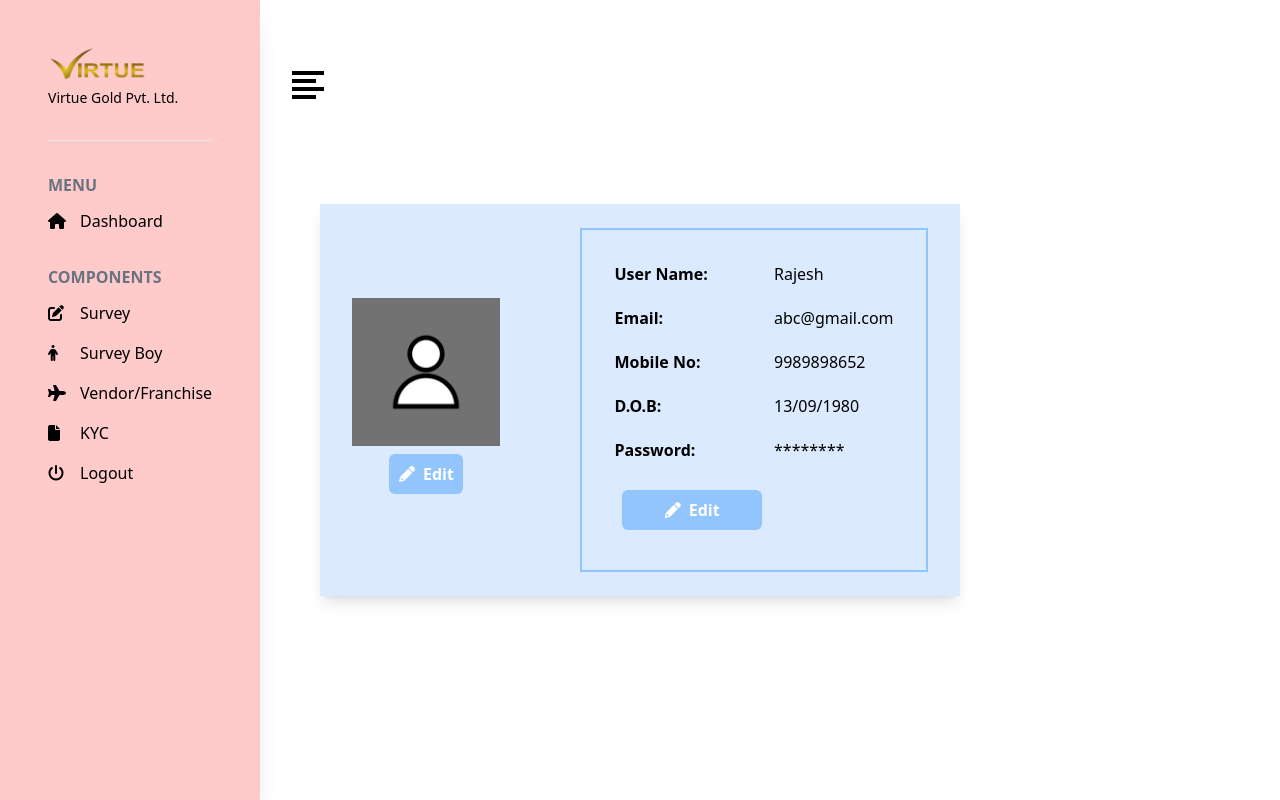
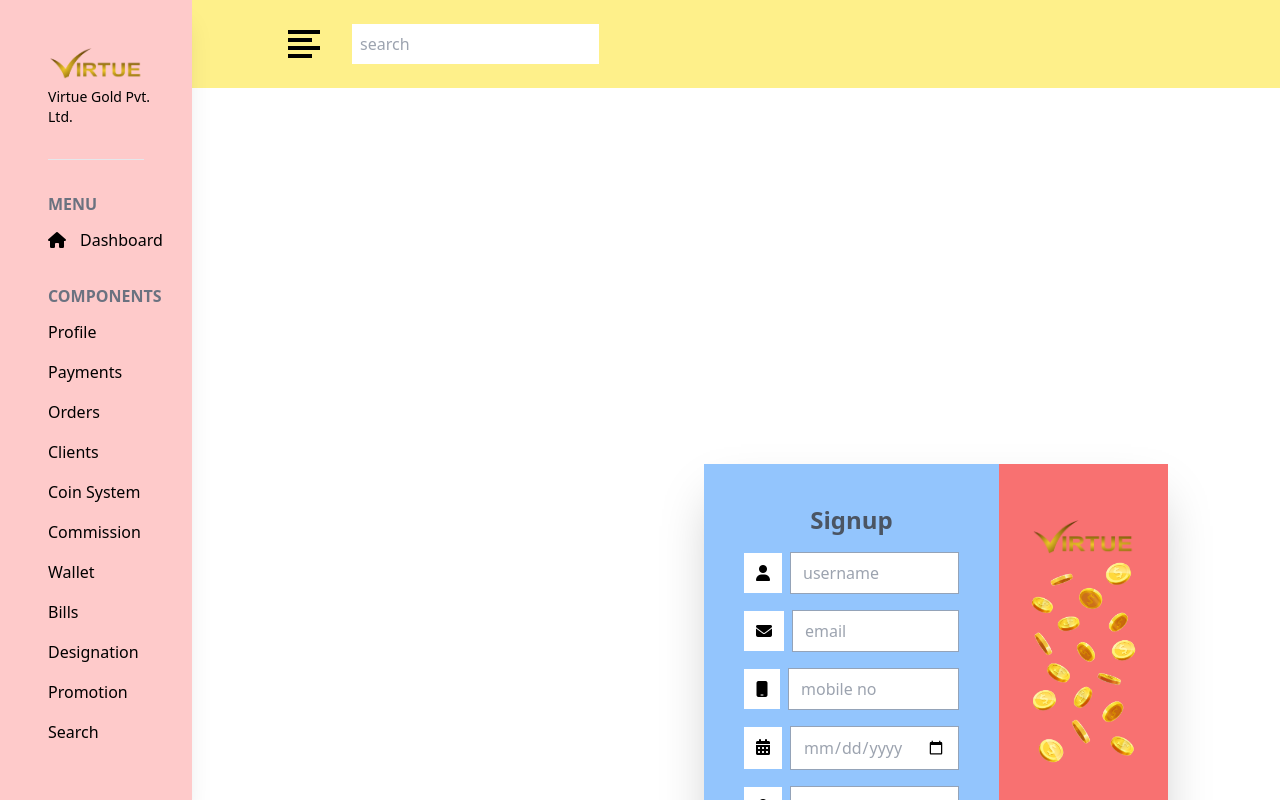
Before and after one commit to Raushan-Kumar95/virtue-gold-Givni, a React (Vite) app: page /signup in a window 1280 px wide. Shown: the top 800 px of the page. Built offline with nearby package versions, Linux system fonts and the light colour scheme.

Commit message:
added sidenavbar

```diff
--- a/package.json
+++ b/package.json
@@ -14,6 +14,7 @@
     "react": "^18.2.0",
     "react-dom": "^18.2.0",
     "react-hook-form": "^7.43.0",
+    "react-router-dom": "^6.8.0",
     "yup": "^0.32.11"
   },
   "devDependencies": {
--- a/src/App.jsx
+++ b/src/App.jsx
@@ -1,17 +1,27 @@
 import './App.css'
-import Dashboard from './Dashboard'
-import Login from './components/Login'
+// import Dashboard from './Dashboard'
+// import Login from './components/Login'
 import ProfileDashboard from './components/ProfileDashboard'
 import Signup from './components/Signup'
+import { BrowserRouter, Routes, Route } from 'react-router-dom'
+import Sidebar from './components/sidebar/Sidebar'
+
 
 function App() {
 
   return (
     <div className="App">
-      {/* <Signup/> */}
-      {/* <Login/> */}
-      <Dashboard/>
-      <ProfileDashboard />
+      <BrowserRouter>
+
+
+      <Sidebar />
+      <div className='absolute top-1/2 left-1/2 -translate-x-1/2 -translate-y-1/2 '>
+      <Routes>
+        <Route path='/signup' element={<Signup />} ></Route>
+        <Route path='/profile' element={<ProfileDashboard />} ></Route>
+      </Routes>
+      </div>
+      </BrowserRouter>
     </div>
   )
 }
--- a/src/Dashboard.jsx
+++ b/src/Dashboard.jsx
@@ -1,16 +1,22 @@
-import React from 'react'
-import Sidebar from './components/sidebar/Sidebar'
+// import React from 'react'
+// // import SearchBar from './components/search/SearchBar'
 // import Sidebar from './components/sidebar/Sidebar'
+// // import Sidebar from './components/sidebar/Sidebar'
+// import { BrowserRouter, Routes, Route } from 'react-router-dom'
 
 
+// const Dashboard = () => {
+//   return (
+//     <div className='flex'>
+//       <BrowserRouter>
+//       <Routes>
+//         <Route></Route>
+//       </Routes>
+//       {/* <SearchBar /> */}
+//       </BrowserRouter>
+//     </div>
 
-const Dashboard = () => {
-  return (
-    <div>
-    <Sidebar/>
-    </div>
+//   )
+// }
 
-  )
-}
-
-export default Dashboard
+// export default Dashboard
--- a/src/components/ProfileDashboard.jsx
+++ b/src/components/ProfileDashboard.jsx
@@ -3,9 +3,7 @@ import React from 'react'
 const ProfileDashboard = () => {
     return (
         <>
-            <div className="md:absolute md:top-[50%] md:left-[50%] md:translate-x-[-50%] md:translate-y-[-50%] flex flex-col">
-
-
+            <div className="flex flex-col">
 
                 <div className=" p-6 flex flex-col md:flex-row gap-10 md:gap-20 justify-center  shadow-lg bg-blue-100">
                     <div className="md:w-1/4 flex flex-col justify-center items-center ">
--- a/src/components/Signup.jsx
+++ b/src/components/Signup.jsx
@@ -4,7 +4,7 @@ import vietue_logo_2 from '../../public/vietue_logo_2.png'
 
 const Signup = () => {
   return (
-    <div className='flex justify-center items-center md:mx-16 mx-5 md:my-16 my-5'>
+    <div className='absolute flex justify-center items-center md:mx-16 mx-5 md:my-16 my-5'>
       <div className=' flex md:flex-row flex-col bg-blue-300 shadow-2xl'>
 
         <div className='md:p-10 p-5 w-[400px]'>
--- /dev/null
+++ b/src/components/search/SearchBar.jsx
@@ -0,0 +1,37 @@
+import React from 'react'
+
+const SearchBar = ({open, setOpen}) => {
+console.log(open)
+
+  return (
+    <div className='w-full '>
+      <div className='bg-yellow-200 w-full h- flex items-center md:pl-48'>
+        <div className='pl-24 py-6 flex gap-8 items-center'>
+        <button onClick={() => setOpen(!open)} className='md:flex hidden  '>
+            <OpenNav />
+          </button>
+          <input className='px-2 py-2' type="text" name="search" id="" placeholder='search' />
+          <button onClick={() => setOpen(!open)} className='flex md:hidden '>
+            <OpenNav />
+          </button>
+        </div>
+      </div>
+    </div>
+  )
+}
+
+export default SearchBar
+
+
+export const OpenNav = () => {
+  return (
+    <button className=''>
+      <ul className='flex flex-col gap-1'>
+        <li className='w-8 h-1 bg-black'></li>
+        <li className='w-6 h-1 bg-black'></li>
+        <li className='w-8 h-1 bg-black'></li>
+        <li className='w-6 h-1 bg-black'></li>
+      </ul>
+    </button>
+  )
+}
--- a/src/components/sidebar/Sidebar.jsx
+++ b/src/components/sidebar/Sidebar.jsx
@@ -1,6 +1,8 @@
 import React from 'react'
 import { useState } from 'react'
-import { Menu, Components } from "./sidebarData"
+import { NavLink } from 'react-router-dom'
+import SearchBar from '../search/SearchBar'
+import { Menu, NavMainData } from "./sidebarData"
 import logo from "/vietue_logo_2.png"
 
 
@@ -8,43 +10,34 @@ const Sidebar = () => {
 
     const [open, setOpen] = useState(false)
 
-    let navopenState = " px-12 py-12 "
+    let navopenState = "absolute  -left-24"
 
-    let navcloseState = " px-8 py-12 "
+    let navcloseState = "w-48"
 
     console.log(open)
 
     return (
-        <div className=''>
+        <div className='flex w-full absolute z-20'>
 
-            <div className={`fixed shadow-xl top-0 left-0 bg-red-200  flex flex-col gap-8 h-screen ${open ? navcloseState : navopenState}`}>
-                <header className='relative flex flex-col gap-2 justify-center'>
+            <div className={`fixed overflow-y-scroll h-full overflow-x-none  md:flex shadow-xl top-0 left-0 bg-red-200  flex flex-col gap-8 h-screen px-12 py-12  ${open ?  navopenState : navcloseState}`}>
+                <header className=' flex flex-col gap-2 justify-center w-full'>
 
                     {open ?
-                        <div className='flex flex-col gap-2 justify-center'>
+                        <div className='hidden flex flex-col gap-2 justify-center'>
                             <img width={40} src={logo} alt="logo-vietue" srcset="" />
-                            <p className='text-sm hidden'>Virtue Gold Pvt. Ltd.</p>
+                            <p className='text-sm  text-center '>Gold</p>
                         </div>
                         :
                         <div className='flex flex-col gap-2 justify-center'>
                             <img width={100} src={logo} alt="logo-vietue" srcset="" />
-                            <p className='text-sm'>Virtue Gold Pvt. Ltd.</p>
+                            <p className='text-sm w-32'>Virtue Gold Pvt. Ltd.</p>
                         </div>
                     }
 
-
-                    <button onClick={() => setOpen(!open)} className='absolute right-0 -mr-28'>
-                        <OpenNav />
-                    </button>
-
-                    {/* <CloseNav/> */}
-
                 </header>
                 <hr />
-
-                {/* <h1>{Menu.title}</h1> */}
                 <div className='flex flex-col gap-3'>
-                    {open ? "Menu" : <h1 className='uppercase font-bold text-gray-500'>Menu</h1>}
+                    {open ? "" : <h1 className='uppercase font-bold text-gray-500'>Menu</h1>}
 
                     <div className='flex flex-col gap-2'>
                         <ul className='flex items-center gap-4' >
@@ -52,7 +45,7 @@ const Sidebar = () => {
                                 return (
 
                                     <li className='flex gap-3 items-center' >
-                                        {open ? <i className={`${data.icon} w-5  text-2xl`}></i> : <i className={`${data.icon} w-5`}></i>}
+                                        {open ? <i className={`${data.icon} w-5  text-2xl hidden`}></i> : <i className={`${data.icon} w-5`}></i>}
 
                                         {open ? "" : <h1>{data.name}</h1>}
                                     </li>
@@ -63,18 +56,20 @@ const Sidebar = () => {
                         </ul>
                     </div>
                 </div>
+
+
                 <div className='flex flex-col gap-3'>
 
-                    {open ? "Other" : <h1 className='uppercase font-bold text-gray-500'>Components</h1>}
+                    {open ? "" : <h1 className='uppercase font-bold text-gray-500'>Components</h1>}
 
                     <ul className='flex flex-col gap-4'>
 
-                        {Components.map((data) => {
+                        {NavMainData.map((data) => {
                             return (
                                 <li className='flex gap-3 items-center' >
-                                        {open ? <i className={`${data.icon} w-5  text-2xl`}></i> : <i className={`${data.icon} w-5`}></i>}
+                                    {/* {open ? <i className={`${data.icon} w-5  text-2xl hidden`}></i> : <i className={`${data.icon} w-5`}></i>} */}
 
-                                    {open ? "" : <h1>{data.name}</h1>}
+                                    {open ? "" : <NavLink to="">{data.title}</NavLink>}
 
                                 </li>
                             )
@@ -83,6 +78,9 @@ const Sidebar = () => {
                     </ul>
                 </div>
             </div>
+
+
+            <SearchBar open={open} setOpen={setOpen} />
         </div>
 
 
@@ -95,19 +93,7 @@ export default Sidebar
 
 
 
-export const OpenNav = () => {
-    return (
-        <button className=''>
-            <ul className='flex flex-col gap-1'>
-                <li className='w-8 h-1 bg-black'></li>
-                <li className='w-6 h-1 bg-black'></li>
-                <li className='w-8 h-1 bg-black'></li>
-                <li className='w-6 h-1 bg-black'></li>
 
-            </ul>
-        </button>
-    )
-}
 
 export const CloseNav = () => {
     return (
--- a/src/components/sidebar/sidebarData.jsx
+++ b/src/components/sidebar/sidebarData.jsx
@@ -1,43 +1,131 @@
+
+
+
 export const Menu =
 
     [
         // title = "Menu",
-    {
-        name: "Dashboard",
-        icon: "fa fa-home",
-        path: "/"
-    }
+        {
+            name: "Dashboard",
+            icon: "fa fa-home",
+            path: "/"
+        }
+
 
     ]
 
 
-export const Components =
-    // title = "Components"
-    [
+
+
+
+    export const NavMainData = [
 
     {
-        name: "Survey",
-        icon: "fa fa-edit",
-        path: "/survay"
+        "title": "Profile",
+        "icon": "person",
+        "path": "/profile", },
+    {
+        "title": "Payments",
+        "icon": "payment",
+        "children": [
+            { "title": "Payment Dashboard", "path": "/payments/dashboard" },
+            { "title": "Payment History", "path": "/payments/history" },
+            { "title": "Payment Gateway", "path": "/payments/gateway" }
+        ]
     },
     {
-        name: "Survey Boy",
-        icon: "fa fa-male",
-        path: "/survayBay"
+        "title": "Orders",
+        "icon": "shopping_cart",
+        "children": [
+            {
+                "title": "Order Notification",
+                "path": "/orders/notification"
+            }
+        ]
     },
     {
-        name: "Vendor/Franchise",
-        icon: "fa fa-plane",
-        path: "/Vendor"
+        "title": "Clients",
+        "icon": "group",
+        "children": [
+            {
+                "title": "Client List",
+                "path": "/clients/list"
+            }
+        ]
     },
     {
-        name: "KYC",
-        icon: "fa fa-file",
-        path: "/kyc"
+        "title": "Coin System",
+        "icon": "monetization_on",
+        "children": [
+            {
+                "title": "HDC Coin",
+                "path": "/coin/hdc"
+            },
+            {
+                "title": "Gold Coin",
+                "path": "/coin/gold"
+            }
+        ]
     },
     {
-        name: "Logout",
-        icon: "fa fa-power-off",
-        path: "/Logout"
+        "title": "Commission",
+        "icon": "attach_money",
+        "children": [
+            {
+                "title": "Commission System",
+                "path": "/commission/system"
+            }
+        ]
     },
+    {
+        "title": "Wallet",
+        "icon": "account_balance_wallet",
+        "children": [
+            {
+                "title": "Wallet Management",
+                "path": "/wallet/management"
+            }
+        ]
+    },
+    {
+        "title": "Bills",
+        "icon": "receipt",
+        "children": [
+            {
+                "title": "Dynamic Bill",
+                "path": "/bills/dynamic"
+            }
+        ]
+    },
+    {
+        "title": "Designation",
+        "icon": "work",
+        "children": [
+            {
+                "title": "Designation Post",
+                "path": "/designation/post"
+            }
+        ]
+    },
+    {
+        "title": "Promotion",
+        "icon": "trending_up",
+        "children": [
+            {
+                "title": "Promotion Target",
+                "path": "/promotion/target"
+            }
+        ]
+    },
+    {
+        "title": "Search",
+        "icon": "search",
+        "children": [
+            {
+                "title": "Search Product",
+                "path": "/search/product"
+            }
+
+        ]
+    }
     ]
```
Also changed, not shown: 1 other file (tests, documents, lock files or other folders).
